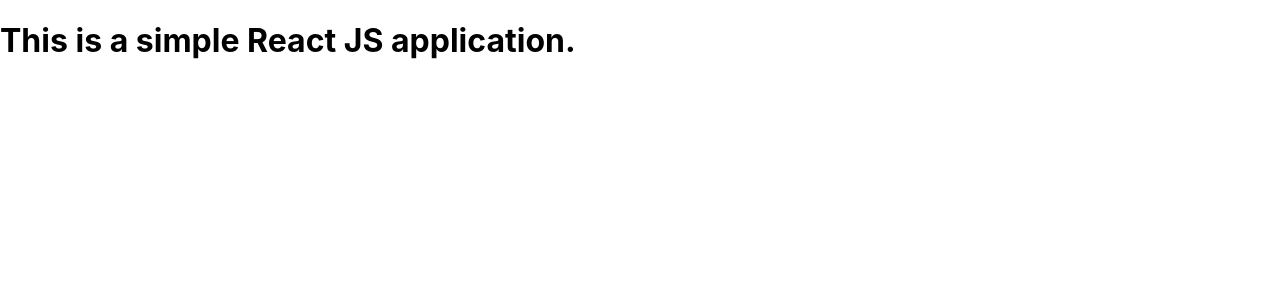
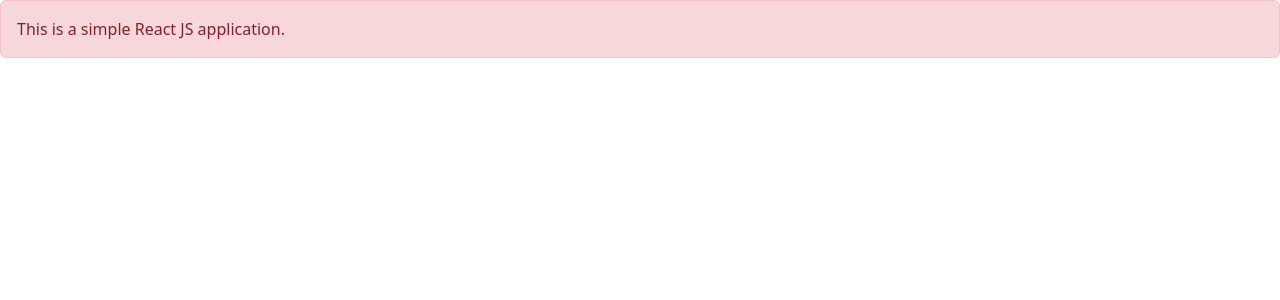
Before and after one commit to Houseinthehills/react-code, a React (Create React App) app: page / in a window 1280 px wide. Shown: the top 300 px of the page. Built offline with nearby package versions, Linux system fonts and the light colour scheme.

Commit message:
Installed bootstrap packages
Installed bootstrap packages

```diff
--- a/package.json
+++ b/package.json
@@ -6,6 +6,7 @@
     "@testing-library/jest-dom": "^5.16.5",
     "@testing-library/react": "^13.4.0",
     "@testing-library/user-event": "^13.5.0",
+    "bootstrap": "^5.2.2",
     "react": "^18.2.0",
     "react-dom": "^18.2.0",
     "react-scripts": "5.0.1",
--- a/src/App.js
+++ b/src/App.js
@@ -1,9 +1,13 @@
 import logo from './logo.svg';
 import './App.css';
+import 'bootstrap/dist/css/bootstrap.min.css';
 
 function App() {
   return (
-    <h1>This is a simple React JS application.</h1>
+    <div className='alert alert-danger'>
+      This is a simple React JS application.
+    </div>
+
   );
 }
 
```
Also changed, not shown: 1 other file (tests, documents, lock files or other folders).
